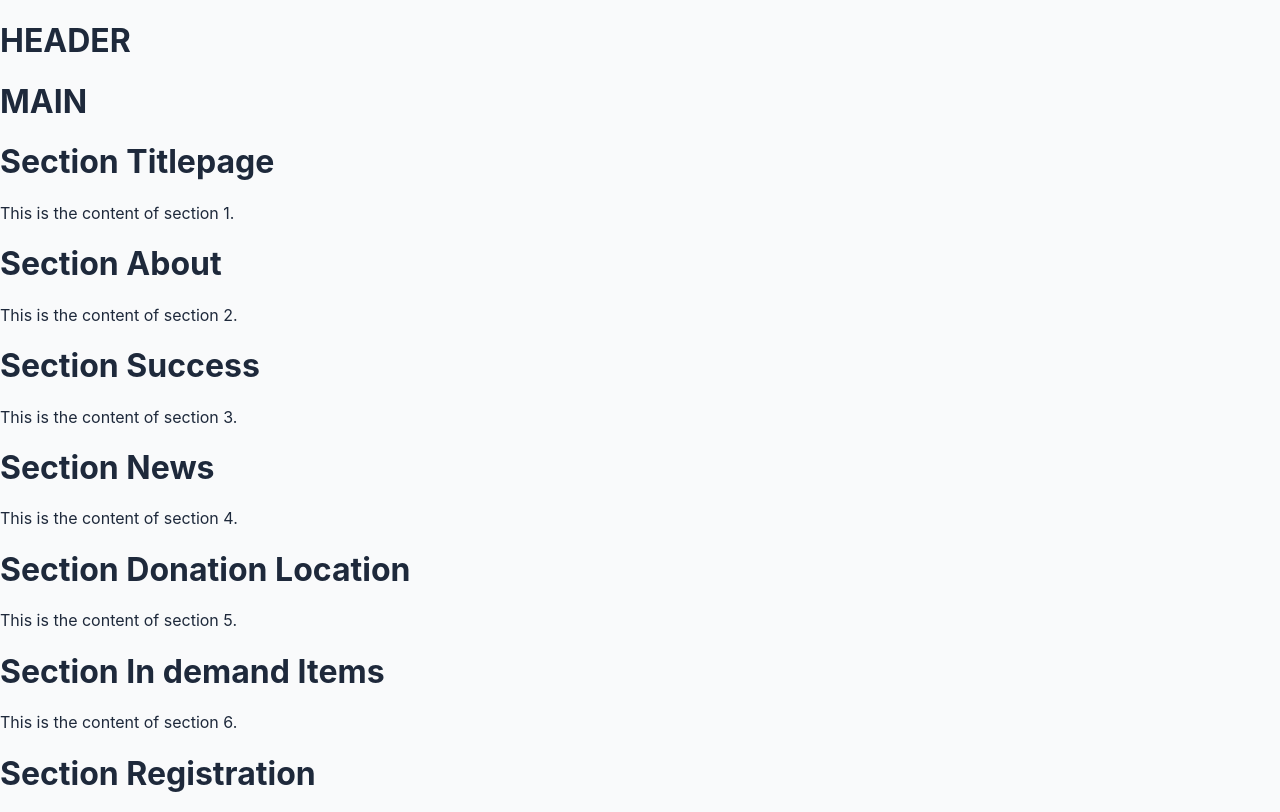
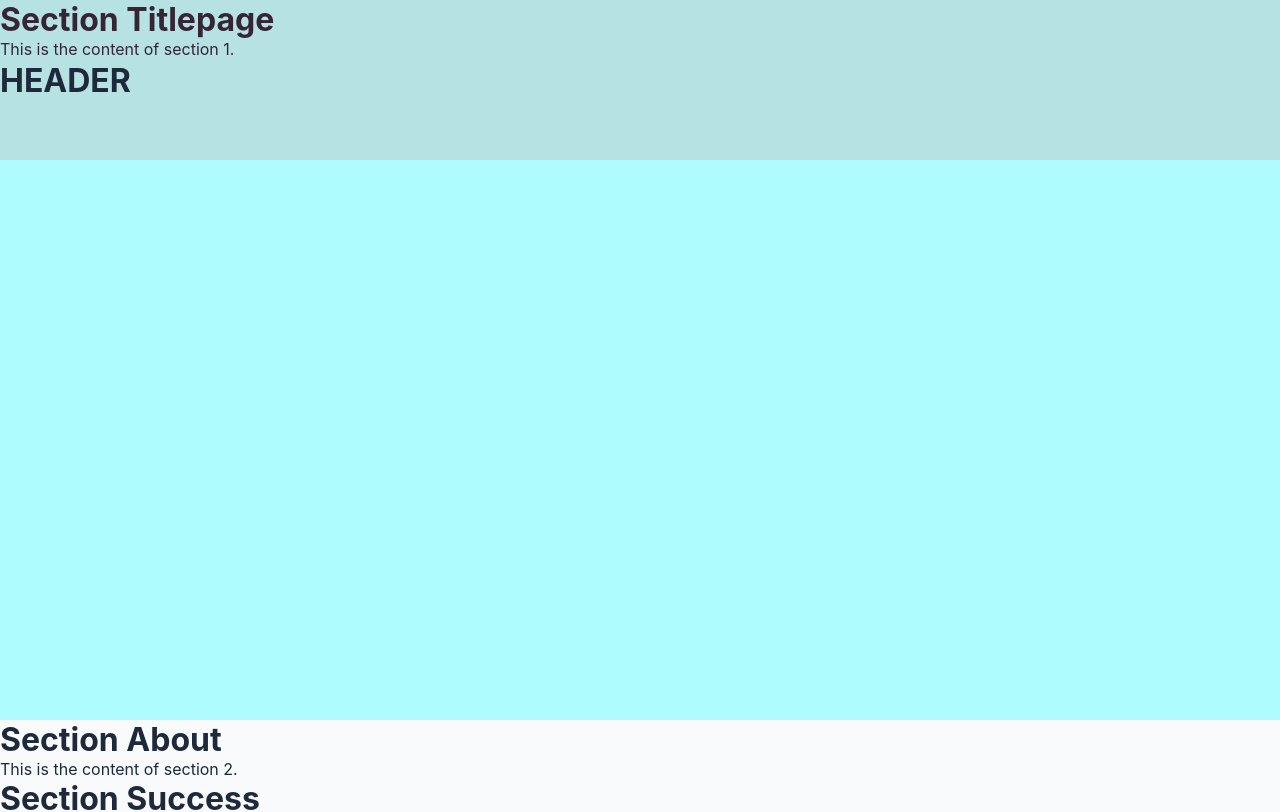
Before and after one commit to Floelly/KleiderspendenRegistrierung, a React (Vite) app: page / in a window 1280 px wide. Shown: the top 812 px of the page. Built offline with nearby package versions, Linux system fonts and the light colour scheme.

Commit message:
added basic layout behaviour of header

```diff
--- a/src/components/layout/Content.jsx
+++ b/src/components/layout/Content.jsx
@@ -14,7 +14,6 @@ export default function Main() {
 
   return (
     <main>
-      <h1>MAIN</h1>
       <Titlepage sectionNumber={++sectionCounter}></Titlepage>
       <About sectionNumber={++sectionCounter}></About>
       <Success sectionNumber={++sectionCounter}></Success>
--- a/src/components/layout/Header.jsx
+++ b/src/components/layout/Header.jsx
@@ -1,8 +1,37 @@
+import { useEffect, useState } from "react";
+import styled from "styled-components"
+
+const StyledHeader = styled.header`
+  position: ${({isTop}) => (isTop ? "absolute" : "fixed")};
+  top: 0;
+  left: 0;
+  width: 100%;
+  min-height: ${({isTop}) => (isTop ? "20vh" : "8vh")};
+  display: flex;
+  align-items: center;
+  justify-content: space-between;
+  z-index: 10;
+
+  background-color: ${({isTop}) => (isTop ? "rgba(255, 0, 0, 0.1)" : "rgba(255, 0, 0, 0.5)")};
+`;
+
 export default function Header() {
-    //TODO: Add a header component
+  const [isTop, setIsTop] = useState(true);
+
+  useEffect(() => {
+    const onScroll = () => {
+      setIsTop(window.scrollY < 50);
+    };
+
+    window.addEventListener("scroll", onScroll);
+    return () => {
+      window.removeEventListener("scroll", onScroll);
+    };
+  }, []);
+
   return (
-    <header>
+    <StyledHeader isTop={isTop}>
       <h1>HEADER</h1>
-    </header>
+    </StyledHeader>
   );
 }
--- a/src/components/sections/Titlepage.jsx
+++ b/src/components/sections/Titlepage.jsx
@@ -1,11 +1,18 @@
 import Section from "../ui/Section";
+import styled from "styled-components";
+
+const TitlepageContainer = styled.div`
+  background-color: rgba(0, 255, 255, 0.3);
+  height: 90vh;
+  width: 100%;
+`;
 
 export default function Titlepage({sectionNumber}) {
 
   return (
-    <>
+    <TitlepageContainer>
       <h1>Section Titlepage</h1>
       <Section number={sectionNumber}></Section>
-    </>
+    </TitlepageContainer>
   );
 }
--- a/src/styles/GlobalStyle.js
+++ b/src/styles/GlobalStyle.js
@@ -3,6 +3,8 @@ import { createGlobalStyle } from 'styled-components';
 const GlobalStyle = createGlobalStyle`
   *, *::before, *::after {
     box-sizing: border-box;
+    margin: 0;
+    padding: 0;
   }
 
   body {
```
